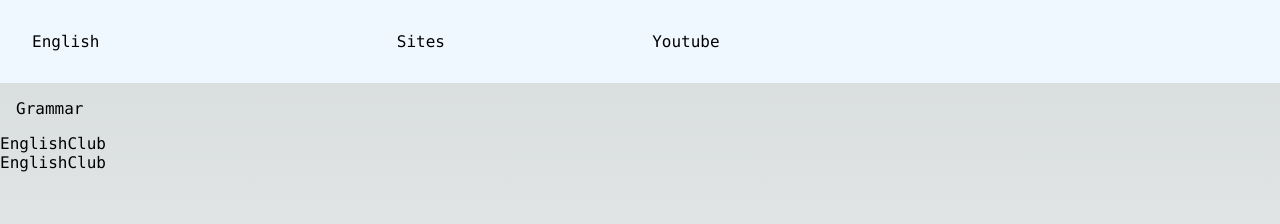
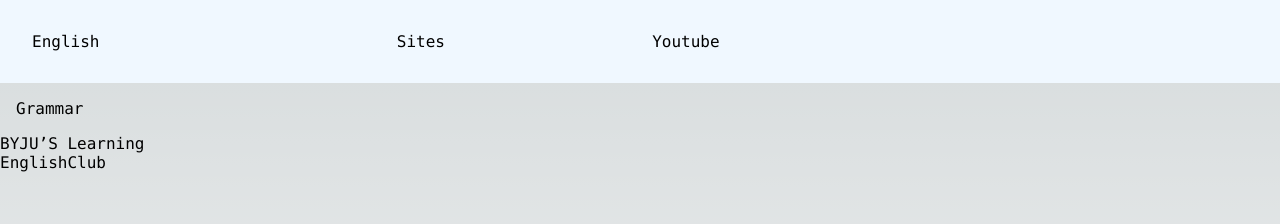
Before and after one commit to LunaGoodnight/english, a Next.js app: page /sites in a window 1280 px wide. Shown: the top 224 px of the page. Built offline with nearby package versions, Linux system fonts and the light colour scheme.

Commit message:
[Update] site content

```diff
--- a/configs/grammarList.tsx
+++ b/configs/grammarList.tsx
@@ -6,4 +6,9 @@ export const grammarList = [
     link: "https://byjus.com/english/english-grammar/",
     image: byjus,
   },
+  {
+    title: "EnglishClub",
+    link: "https://www.englishclub.com/grammar/",
+    image: byjus,
+  },
 ];
--- a/configs/siteList.tsx
+++ b/configs/siteList.tsx
@@ -1,10 +1,14 @@
+import byjus from "../public/images/byjus.webp";
+
 export const siteList = [
   {
-    title: "EnglishClub",
-    link: "https://www.englishclub.com/grammar/",
+    title: "BYJU’S Learning",
+    link: "https://byjus.com/english/english-grammar/",
+    image: byjus,
   },
   {
     title: "EnglishClub",
     link: "https://www.englishclub.com/grammar/",
+    image: byjus,
   },
 ];
--- a/pages/sites/grammar.tsx
+++ b/pages/sites/grammar.tsx
@@ -1,12 +1,8 @@
 import React from "react";
 import { Header } from "../../common/Header";
 import { SiteNavigation } from "../../common/SiteNavigation";
-import styled from "styled-components";
+import { SiteContent } from "../../styles/common";
 
-const SiteContent = styled.div`
-  display: flex;
-  width: 100%;
-`;
 export const grammar = () => {
   return (
     <div>
--- /dev/null
+++ b/styles/common.ts
@@ -0,0 +1,6 @@
+import styled from "styled-components";
+
+export const SiteContent = styled.div`
+  display: flex;
+  width: 100%;
+`;
```
Also changed, not shown: 2 other files (tests, documents, lock files or other folders).
